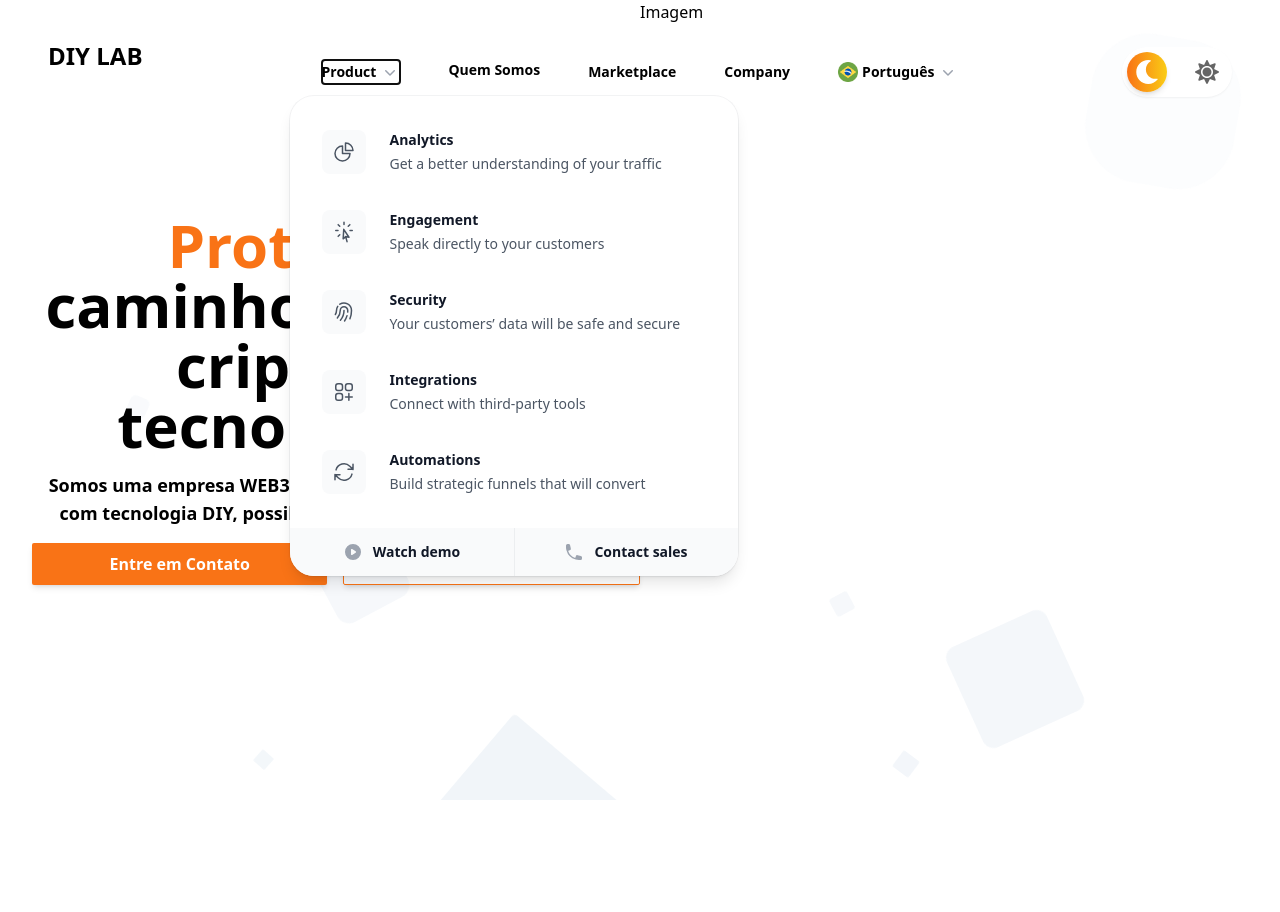
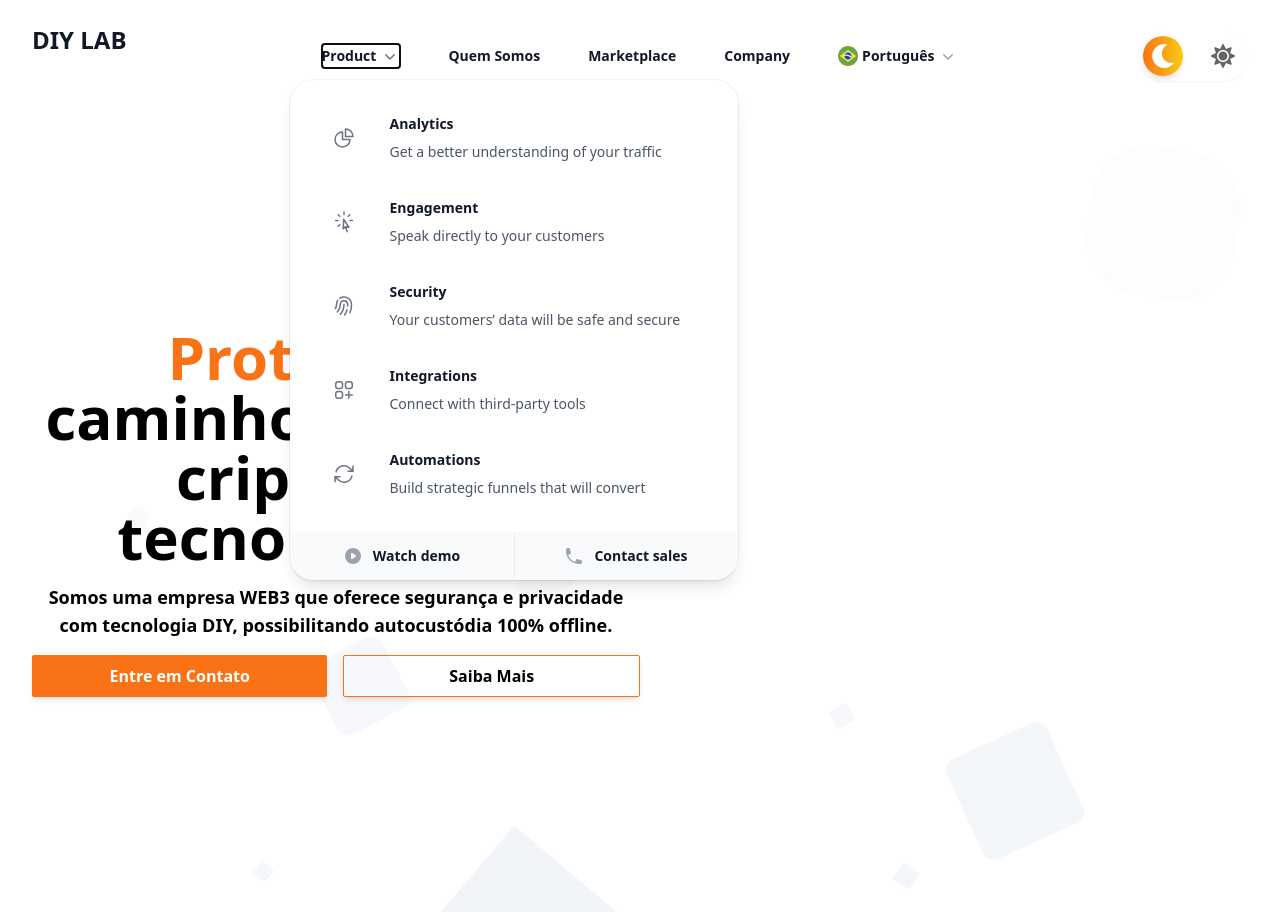
Before and after one commit to Lucasqc04/john-galt, a React (Vite) app: page /pt in a window 1280 px wide. Both pictures are taken after a click on the button "Product". Before the commit the page ends 800 px from the top, so only its background shows below. Built offline with nearby package versions, Linux system fonts and the light colour scheme; what tailwindcss-animated would draw is missing.

Commit message:
style(header): deixando o header responsivo e adicionando a funcionalidade de trocar a lingua

```diff
--- a/src/view/components/LanguageSwitcher.tsx
+++ b/src/view/components/LanguageSwitcher.tsx
@@ -1,4 +1,6 @@
-import { useEffect } from 'react';
+import { Popover, PopoverButton, PopoverPanel } from '@headlessui/react';
+import { ChevronDownIcon } from '@heroicons/react/20/solid';
+import { useEffect, useState } from 'react';
 import { useTranslation } from 'react-i18next';
 import { useNavigate, useParams } from 'react-router-dom';
 import brasil from '../assets/images/brasil.png';
@@ -10,37 +12,77 @@ export function LanguageSwitcher() {
   const { lang } = useParams<{ lang: string }>();
   const navigate = useNavigate();
 
-  function changeLanguage(lang: string) {
-    navigate(`/${lang}`);
+  const [selectedLanguage, setSelectedLanguage] = useState(lang || 'pt');
+
+  function changeLanguage(newLang: string) {
+    i18n.changeLanguage(newLang);
+    document.documentElement.lang = newLang;
+    setSelectedLanguage(newLang);
+    navigate(`/${newLang}`);
   }
 
   useEffect(() => {
+    if (lang) {
       i18n.changeLanguage(lang);
-    document.documentElement.lang = lang || 'pt';
+      document.documentElement.lang = lang;
+      setSelectedLanguage(lang);
+    }
   }, [i18n, lang]);
 
   return (
     <div className="flex gap-2">
+      <Popover className="relative">
+        <PopoverButton className="flex items-center gap-x-1 text-sm font-semibold leading-6">
+          {selectedLanguage === 'pt' && (
+            <>
+              <img src={brasil} alt="Português" className="h-5 w-5" />
+              Português
+            </>
+          )}
+          {selectedLanguage === 'en' && (
+            <>
+              <img src={estadosUnidos} alt="English" className="h-5 w-5" />
+              English
+            </>
+          )}
+          {selectedLanguage === 'es' && (
+            <>
+              <img src={espanha} alt="Español" className="h-5 w-5" />
+              Español
+            </>
+          )}
+          <ChevronDownIcon
+            className="h-5 w-5 text-gray-400"
+            aria-hidden="true"
+          />
+        </PopoverButton>
+
+        <PopoverPanel className="absolute z-10 mt-2 w-36 rounded-lg bg-white shadow-lg ring-1 ring-gray-900/5">
+          <div className="py-2">
             <button
               onClick={() => changeLanguage('pt')}
-        className="bg-light-secondary text-black dark:text-white p-2 rounded-full dark:bg-button-curved-default-dark"
+              className="flex items-center w-full px-4 py-2 text-sm text-gray-700 hover:bg-gray-100"
             >
-        <img src={brasil} alt="Português - Brasil" className="w-6 h-6" />
+              <img src={brasil} alt="Português" className="mr-2 h-5 w-5" />
+              Português
             </button>
-
             <button
               onClick={() => changeLanguage('en')}
-        className="bg-light-secondary text-black dark:text-white p-2 rounded-full dark:bg-button-curved-default-dark"
+              className="flex items-center w-full px-4 py-2 text-sm text-gray-700 hover:bg-gray-100"
             >
-        <img src={estadosUnidos} alt="English - USA" className="w-6 h-6" />
+              <img src={estadosUnidos} alt="English" className="mr-2 h-5 w-5" />
+              English
             </button>
-
             <button
               onClick={() => changeLanguage('es')}
-        className="bg-light-secondary text-black dark:text-white p-2 rounded-full dark:bg-button-curved-default-dark"
+              className="flex items-center w-full px-4 py-2 text-sm text-gray-700 hover:bg-gray-100"
             >
-        <img src={espanha} alt="Español - España" className="w-6 h-6" />
+              <img src={espanha} alt="Español" className="mr-2 h-5 w-5" />
+              Español
             </button>
+          </div>
+        </PopoverPanel>
+      </Popover>
     </div>
   );
 }
--- a/src/view/layout/DefaultyLayout.tsx
+++ b/src/view/layout/DefaultyLayout.tsx
@@ -1,5 +1,5 @@
 import { Outlet } from 'react-router-dom';
-import { Header } from './Header';
+import Header from './Header';
 
 export function DefaultLayout() {
   return (
--- a/src/view/layout/Header.tsx
+++ b/src/view/layout/Header.tsx
@@ -21,11 +21,10 @@ import {
   CursorArrowRaysIcon,
   FingerPrintIcon,
   SquaresPlusIcon,
+  XMarkIcon,
 } from '@heroicons/react/24/outline';
-import { SetStateAction, useEffect, useState } from 'react';
-import brasil from '../assets/images/brasil.png';
-import espanha from '../assets/images/espanha.png';
-import english from '../assets/images/estados-unidos.png';
+import { useEffect, useState } from 'react';
+import { LanguageSwitcher } from '../components/LanguageSwitcher';
 import { ThemeToggleButton } from '../components/ThemeToggleButton';
 import { useTheme } from '../screens/useTheme';
 
@@ -67,13 +66,8 @@ const callsToAction = [
   { name: 'Contact sales', href: '#', icon: PhoneIcon },
 ];
 
-export function Header() {
+export default function Header() {
   const [mobileMenuOpen, setMobileMenuOpen] = useState(false);
-  const [selectedLanguage, setSelectedLanguage] = useState('pt');
-
-  const handleLanguageChange = (code: SetStateAction<string>) => {
-    setSelectedLanguage(code);
-  };
   const { currentTheme, toggleTheme } = useTheme();
 
   useEffect(() => {
@@ -81,14 +75,14 @@ export function Header() {
   }, [currentTheme]);
 
   return (
-    <header className="absolute z-50 top-0 left-0 p-4 flex items-center justify-between w-screen">
+    <header className="bg-white dark:bg-gray-800 text-gray-900 dark:text-white">
       <nav
         aria-label="Global"
-        className="flex w-full items-center justify-between p-6 lg:px-8"
+        className="mx-auto flex max-w-7xl items-center justify-between p-6 lg:px-8"
       >
         <div className="flex lg:flex-1">
-          <a href="#">
-            <h1 className="font-extrabold self-center text-2xl font- whitespace-nowrap dark:text-white">
+          <a href="#" className="-m-1.5 p-1.5">
+            <h1 className="font-extrabold self-center text-2xl whitespace-nowrap dark:text-white">
               DIY LAB
             </h1>
             <span className="sr-only">Your Company</span>
@@ -99,7 +93,7 @@ export function Header() {
           <button
             type="button"
             onClick={() => setMobileMenuOpen(true)}
-            className="inline-flex items-center justify-center rounded-md p-2.5 text-gray-700"
+            className="-m-2.5 inline-flex items-center justify-center rounded-md p-2.5 text-gray-700 dark:text-white"
           >
             <span className="sr-only">Open main menu</span>
             <Bars3Icon aria-hidden="true" className="h-6 w-6" />
@@ -107,53 +101,55 @@ export function Header() {
         </div>
         <PopoverGroup className="hidden lg:flex lg:gap-x-12">
           <Popover className="relative">
-            <PopoverButton className="flex items-center gap-x-1 text-sm font-semibold leading-6">
+            <PopoverButton className="flex items-center gap-x-1 text-sm font-semibold leading-6 text-gray-900 dark:text-white">
               Product
               <ChevronDownIcon
                 aria-hidden="true"
-                className="h-5 w-5 flex-none text-gray-400"
+                className="h-5 w-5 flex-none text-gray-500 dark:text-white"
               />
             </PopoverButton>
 
             <PopoverPanel
               transition
-              className="absolute -left-8 top-full z-10 mt-3 w-screen max-w-md overflow-hidden rounded-3xl bg-white shadow-lg ring-1 ring-gray-900/5 transition data-[closed]:translate-y-1 data-[closed]:opacity-0 data-[enter]:duration-200 data-[leave]:duration-150 data-[enter]:ease-out data-[leave]:ease-in"
+              className="absolute -left-8 top-full z-10 mt-3 w-screen max-w-md overflow-hidden rounded-3xl bg-white dark:bg-gray-800 dark:text-white shadow-lg ring-1 ring-gray-900/5 transition"
             >
               <div className="p-4">
                 {products.map((item) => (
                   <div
                     key={item.name}
-                    className="group relative flex items-center gap-x-6 rounded-lg p-4 text-sm leading-6 hover:bg-gray-50"
+                    className="group relative flex items-center gap-x-6 rounded-lg p-4 text-sm leading-6 text-gray-900 dark:text-white hover:bg-gray-50 dark:hover:bg-gray-700"
                   >
-                    <div className="flex h-11 w-11 flex-none items-center justify-center rounded-lg bg-gray-50 group-hover:bg-white">
+                    <div className="flex h-11 w-11 flex-none items-center justify-center rounded-lg text-gray-900 dark:text-white group-hover:bg-white dark:group-hover:bg-gray-700">
                       <item.icon
                         aria-hidden="true"
-                        className="h-6 w-6 text-gray-600 group-hover:text-indigo-600"
+                        className="h-6 w-6 text-gray-500 dark:text-white group-hover:text-indigo-600"
                       />
                     </div>
                     <div className="flex-auto">
                       <a
                         href={item.href}
-                        className="block font-semibold text-gray-900"
+                        className="block font-semibold text-gray-900 dark:text-white"
                       >
                         {item.name}
                         <span className="absolute inset-0" />
                       </a>
-                      <p className="text-gray-600">{item.description}</p>
+                      <p className="mt-1 text-gray-600 dark:text-gray-400">
+                        {item.description}
+                      </p>
                     </div>
                   </div>
                 ))}
               </div>
-              <div className="grid grid-cols-2 divide-x divide-gray-900/5 bg-gray-50">
+              <div className="grid grid-cols-2 divide-x divide-gray-900/5 bg-gray-50 dark:bg-gray-700">
                 {callsToAction.map((item) => (
                   <a
                     key={item.name}
                     href={item.href}
-                    className="flex items-center justify-center gap-x-2.5 p-3 text-sm font-semibold leading-6 text-gray-900 hover:bg-gray-100"
+                    className="flex items-center justify-center gap-x-2.5 p-3 text-sm font-semibold leading-6 text-gray-900 dark:text-white hover:bg-gray-100 dark:hover:bg-gray-600"
                   >
                     <item.icon
                       aria-hidden="true"
-                      className="h-5 w-5 flex-none text-gray-400"
+                      className="h-5 w-5 flex-none text-gray-400 dark:text-gray-300"
                     />
                     {item.name}
                   </a>
@@ -162,69 +158,27 @@ export function Header() {
             </PopoverPanel>
           </Popover>
 
-          <a href="#" className="text-sm font-semibold leading-">
+          <a
+            href="#"
+            className="text-sm font-semibold leading-6 text-gray-900 dark:text-white"
+          >
             Quem Somos
           </a>
-          <a href="#" className="text-sm font-semibold leading-6">
+          <a
+            href="#"
+            className="text-sm font-semibold leading-6 text-gray-900 dark:text-white"
+          >
             Marketplace
           </a>
-          <a href="#" className="text-sm font-semibold leading-6">
+          <a
+            href="#"
+            className="text-sm font-semibold leading-6 text-gray-900 dark:text-white"
+          >
             Company
           </a>
+          <LanguageSwitcher />
+        </PopoverGroup>
 
-          <Popover className="relative">
-            <PopoverButton className="flex items-center gap-x-1 text-sm font-semibold leading-6">
-              {selectedLanguage === 'pt' && (
-                <>
-                  <img src={brasil} alt="Português" className="h-5 w-5" />
-                  Português
-                </>
-              )}
-              {selectedLanguage === 'en' && (
-                <>
-                  <img src={english} alt="English" className="h-5 w-5" />
-                  English
-                </>
-              )}
-              {selectedLanguage === 'es' && (
-                <>
-                  <img src={espanha} alt="Español" className="h-5 w-5" />
-                  Español
-                </>
-              )}
-              <ChevronDownIcon
-                className="h-5 w-5 text-gray-400"
-                aria-hidden="true"
-              />
-            </PopoverButton>
-
-            <PopoverPanel className="absolute z-10 mt-2 w-36 rounded-lg bg-white shadow-lg ring-1 ring-gray-900/5">
-              <div className="py-2">
-                <button
-                  onClick={() => handleLanguageChange('pt')}
-                  className="flex items-center w-full px-4 py-2 text-sm text-gray-700 hover:bg-gray-100"
-                >
-                  <img src={brasil} alt="Português" className="mr-2 h-5 w-5" />
-                  Português
-                </button>
-                <button
-                  onClick={() => handleLanguageChange('en')}
-                  className="flex items-center w-full px-4 py-2 text-sm text-gray-700 hover:bg-gray-100"
-                >
-                  <img src={english} alt="English" className="mr-2 h-5 w-5" />
-                  English
-                </button>
-                <button
-                  onClick={() => handleLanguageChange('es')}
-                  className="flex items-center w-full px-4 py-2 text-sm text-gray-700 hover:bg-gray-100"
-                >
-                  <img src={espanha} alt="Español" className="mr-2 h-5 w-5" />
-                  Español
-                </button>
-              </div>
-            </PopoverPanel>
-          </Popover>
-        </PopoverGroup>
         <div className="hidden lg:flex lg:flex-1 lg:justify-end">
           <ThemeToggleButton onClick={toggleTheme} />
         </div>
@@ -235,37 +189,42 @@ export function Header() {
         className="lg:hidden"
       >
         <div className="fixed inset-0 z-10" />
-        <DialogPanel className="fixed inset-y-0 right-0 z-10 w-full overflow-y-auto bg-white px-6 py-6 sm:max-w-sm sm:ring-1 sm:ring-gray-900/10">
+        <DialogPanel className="fixed inset-y-0 right-0 z-10 w-full overflow-y-auto bg-white dark:bg-gray-800 px-6 py-6 sm:max-w-sm sm:ring-1 sm:ring-gray-900/10 dark:ring-gray-700">
           <div className="flex items-center justify-between">
-            <a href="#" className="p-1.5">
+            <a href="#" className="-m-1.5 p-1.5">
+              <h1 className="font-extrabold self-center text-2xl font- whitespace-nowrap dark:text-white">
+                DIY LAB
+              </h1>
               <span className="sr-only">Your Company</span>
+              <img alt="" className="h-8 w-auto" />
             </a>
             <button
               type="button"
               onClick={() => setMobileMenuOpen(false)}
-              className="rounded-md p-2.5 text-gray-700"
+              className="-m-2.5 rounded-md p-2.5 text-gray-700 dark:text-white"
             >
               <span className="sr-only">Close menu</span>
+              <XMarkIcon aria-hidden="true" className="h-6 w-6" />
             </button>
           </div>
           <div className="mt-6 flow-root">
-            <div className="divide-y divide-gray-500/10">
-              <div className="py-6">
-                <Disclosure as="div">
-                  <DisclosureButton className="group flex w-full items-center justify-between rounded-lg py-2 pl-3 pr-3.5 text-base font-semibold leading-7 text-gray-900 hover:bg-gray-50">
+            <div className="-my-6 divide-y divide-gray-500/10 dark:divide-gray-700">
+              <div className="space-y-2 py-6">
+                <Disclosure as="div" className="-mx-3">
+                  <DisclosureButton className="group flex w-full items-center justify-between rounded-lg py-2 pl-3 pr-3.5 text-base font-semibold leading-7 text-gray-900 dark:text-white hover:bg-gray-50 dark:hover:bg-gray-700">
                     Product
                     <ChevronDownIcon
                       aria-hidden="true"
-                      className="h-5 w-5 flex-none group-data-[open]:rotate-180"
+                      className="h-5 w-5 flex-none group-data-[open]:rotate-180 text-gray-500 dark:text-white"
                     />
                   </DisclosureButton>
-                  <DisclosurePanel>
+                  <DisclosurePanel className="mt-2 space-y-2">
                     {[...products, ...callsToAction].map((item) => (
                       <DisclosureButton
                         key={item.name}
                         as="a"
                         href={item.href}
-                        className="block rounded-lg py-2 pl-6 pr-3 text-sm font-semibold leading-7 text-gray-900 hover:bg-gray-50"
+                        className="block rounded-lg py-2 pl-6 pr-3 text-sm font-semibold leading-7 text-gray-900 dark:text-white hover:bg-gray-50 dark:hover:bg-gray-700"
                       >
                         {item.name}
                       </DisclosureButton>
@@ -274,30 +233,27 @@ export function Header() {
                 </Disclosure>
                 <a
                   href="#"
-                  className="block rounded-lg px-3 py-2 text-base font-semibold leading-7 text-gray-900 hover:bg-gray-50"
+                  className="block rounded-lg py-2 px-3 text-base font-semibold leading-7 text-gray-900 dark:text-white hover:bg-gray-50 dark:hover:bg-gray-700"
                 >
                   Quem Somos
                 </a>
                 <a
                   href="#"
-                  className="block rounded-lg px-3 py-2 text-base font-semibold leading-7 text-gray-900 hover:bg-gray-50"
+                  className="block rounded-lg py-2 px-3 text-base font-semibold leading-7 text-gray-900 dark:text-white hover:bg-gray-50 dark:hover:bg-gray-700"
                 >
                   Marketplace
                 </a>
                 <a
                   href="#"
-                  className="block rounded-lg px-3 py-2 text-base font-semibold leading-7 text-gray-900 hover:bg-gray-50"
+                  className="block rounded-lg py-2 px-3 text-base font-semibold leading-7 text-gray-900 dark:text-white hover:bg-gray-50 dark:hover:bg-gray-700"
                 >
                   Company
                 </a>
-              </div>
-              <div className="py-6">
-                <a
-                  href="#"
-                  className="block rounded-lg px-3 py-2.5 text-base font-semibold leading-7 text-gray-900 hover:bg-gray-50"
-                >
-                  Log in
-                </a>
+                <div className="block rounded-lg py-2 px-3 text-base font-semibold leading-7 text-gray-900 dark:text-white hover:bg-gray-50 dark:hover:bg-gray-700">
+                  <LanguageSwitcher />
+                </div>
+
+                <ThemeToggleButton onClick={toggleTheme} />
               </div>
             </div>
           </div>
--- a/src/view/screens/partials/Hero.tsx
+++ b/src/view/screens/partials/Hero.tsx
@@ -43,9 +43,7 @@ export function Hero() {
             </button>
           </div>
         </article>
-        <article className="col-span-6">
-          <h1>Imagem</h1>
-        </article>
+        <article className="col-span-6"> </article>
       </section>
     </>
   );
```
Also changed, not shown: 1 other file (tests, documents, lock files or other folders). Lines whose indentation alone changed are shown as unchanged.
